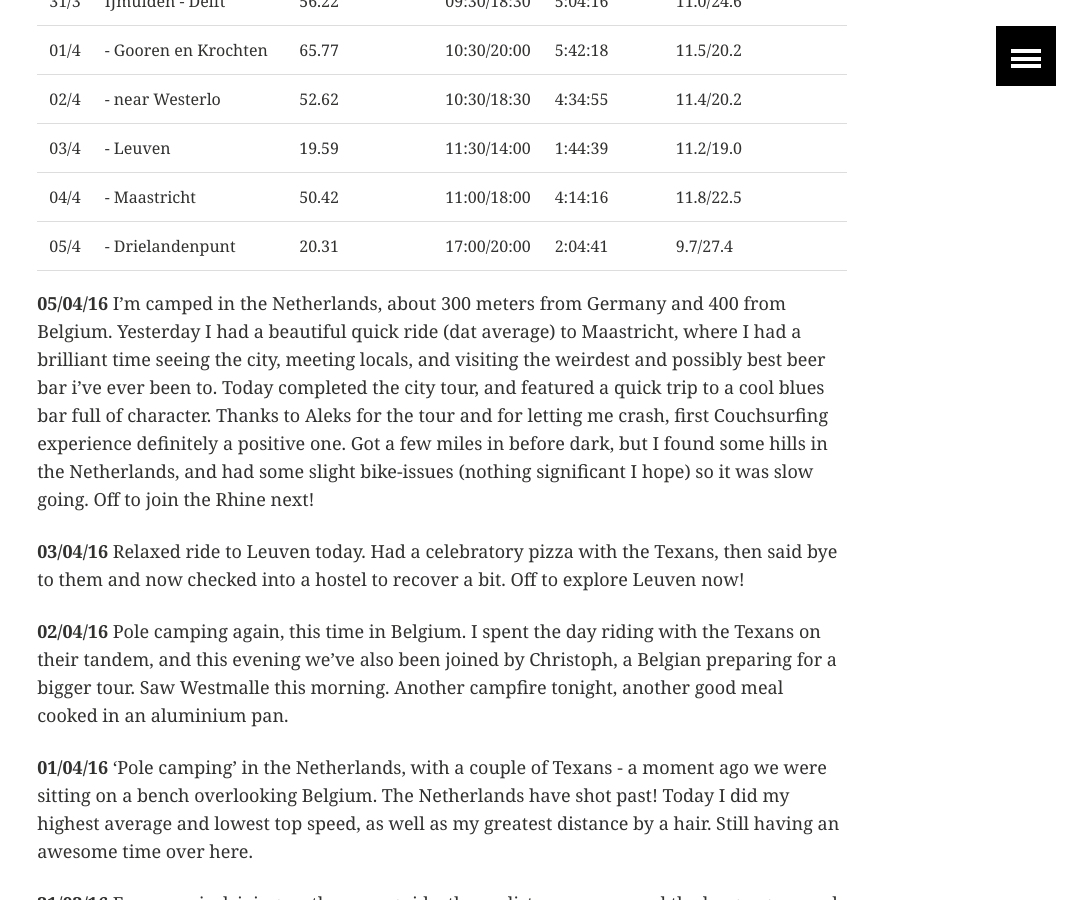
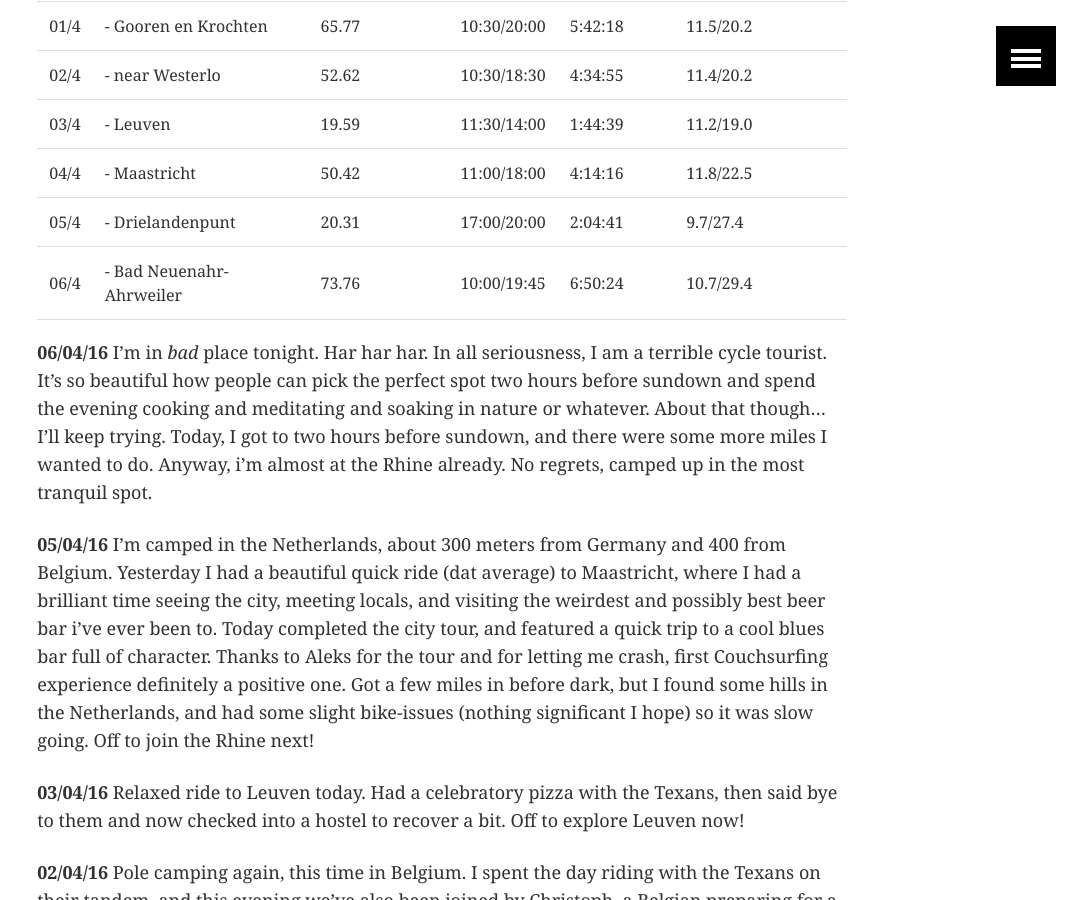
Before and after one commit to ArthurStart/git-blog, a Jekyll site: the page built from _posts/touring/2016-03-24-Quick-Update.md, in a window 1280 px wide and 900 px high, scrolled down 730 px. Shown: the whole window, without its empty margins (198-1280 px from the left). Built offline with Jekyll 4.4.1, drawn with Linux system fonts in a browser that asks for light colours; comment, search, counter and statistics services are not loaded.

Commit message:
Update from a bad place

```diff
--- a/_posts/touring/2016-03-24-Quick-Update.md
+++ b/_posts/touring/2016-03-24-Quick-Update.md
@@ -23,6 +23,10 @@ image:
 | 03/4 | - Leuven               | 19.59 | 11:30/14:00 | 1:44:39 | 11.2/19.0 |
 | 04/4 | - Maastricht           | 50.42 | 11:00/18:00 | 4:14:16 | 11.8/22.5 |
 | 05/4 | - Drielandenpunt       | 20.31 | 17:00/20:00 | 2:04:41 |  9.7/27.4 |
+| 06/4 | - Bad Neuenahr-Ahrweiler | 73.76 | 10:00/19:45 | 6:50:24 | 10.7/29.4 |
+
+**06/04/16**
+I'm in *bad* place tonight. Har har har. In all seriousness, I am a terrible cycle tourist. It's so beautiful how people can pick the perfect spot two hours before sundown and spend the evening cooking and meditating and soaking in nature or whatever. About that though... I'll keep trying. Today, I got to two hours before sundown, and there were some more miles I wanted to do. Anyway, i'm almost at the Rhine already. No regrets, camped up in the most tranquil spot.
 
 **05/04/16**
 I'm camped in the Netherlands, about 300 meters from Germany and 400 from Belgium. Yesterday I had a beautiful quick ride (dat average) to Maastricht, where I had a brilliant time seeing the city, meeting locals, and visiting the weirdest and possibly best beer bar i've ever been to. Today completed the city tour, and featured a quick trip to a cool blues bar full of character. Thanks to Aleks for the tour and for letting me crash, first Couchsurfing experience definitely a positive one. Got a few miles in before dark, but I found some hills in the Netherlands, and had some slight bike-issues (nothing significant I hope) so it was slow going. Off to join the Rhine next!
```
